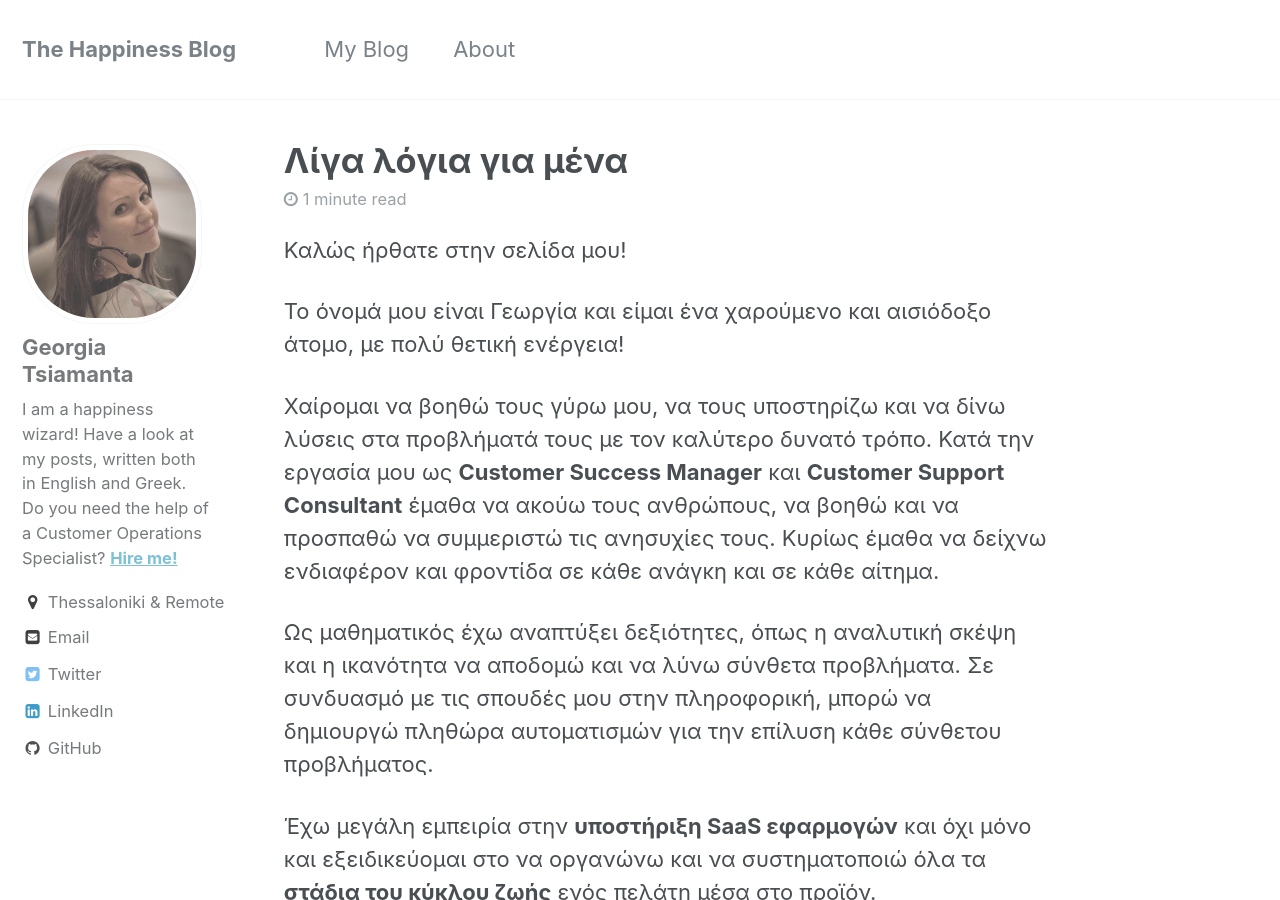
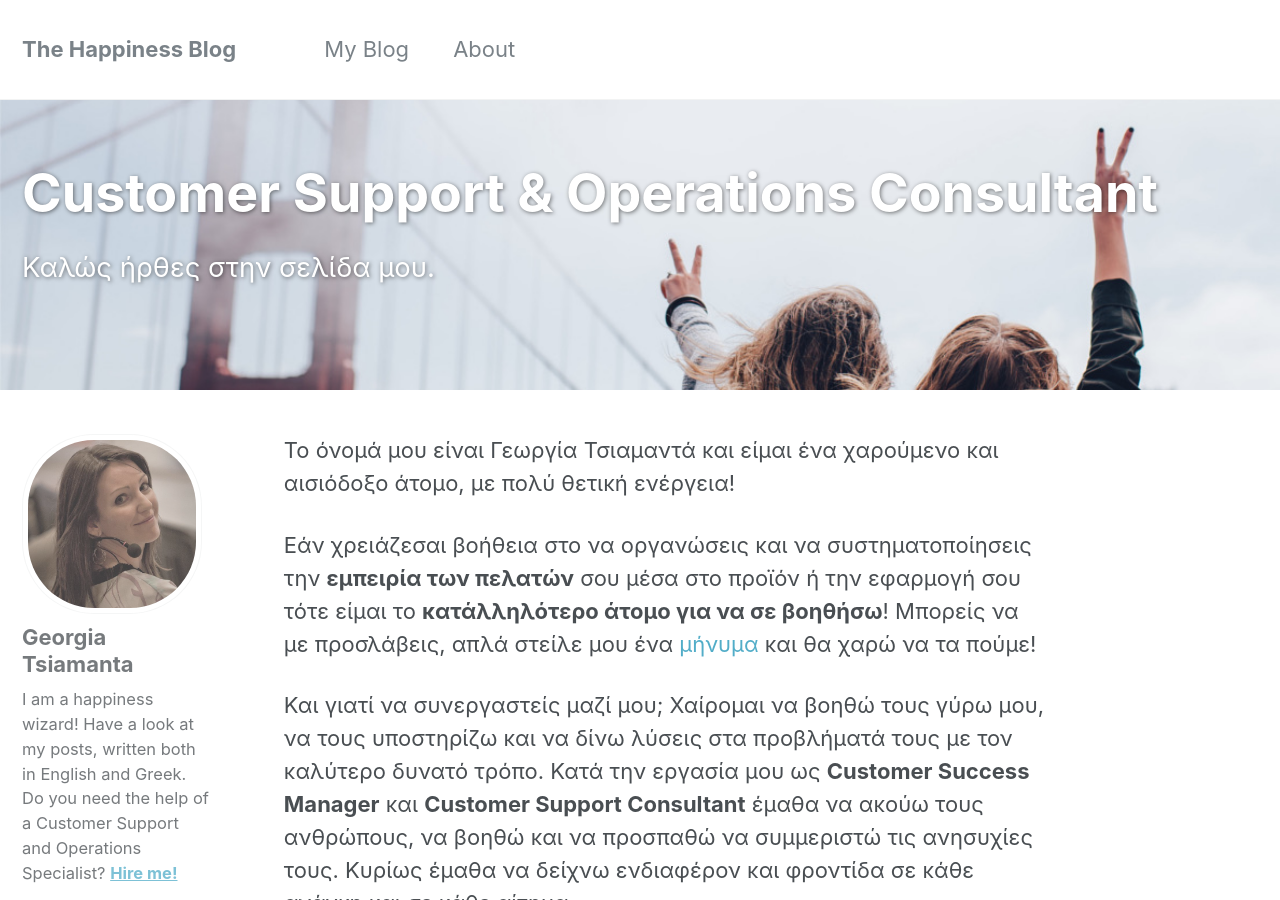
Before and after one commit to georgiats/georgiats.github.io, a Jekyll site: the page built from _posts/2017-06-15-about-me-greek.md, in a window 1280 px wide and 900 px high. Built offline with Jekyll 4.4.1, drawn with Linux system fonts in a browser that asks for light colours.

Commit message:
change titles

```diff
--- a/_config.yml
+++ b/_config.yml
@@ -80,7 +80,7 @@ analytics:
 author:
   name             : "Georgia Tsiamanta"
   avatar           : "/assets/images/devitme.jpg"
-  bio              : "I am a happiness wizard! \n Have a look at my posts, written both in English and Greek. <br> Do you need the help of a Customer Operations Specialist?  <b><a href=\"mailto:georgia.tsiamanta@gmail.com\">Hire me!</a></b>"
+  bio              : "I am a happiness wizard! \n Have a look at my posts, written both in English and Greek. <br> Do you need the help of a Customer Support and Operations Specialist?  <b><a href=\"mailto:georgia.tsiamanta@gmail.com\">Hire me!</a></b>"
   location         : "Thessaloniki & Remote"
   email            : "georgia.tsiamanta@gmail.com"
   uri              :
--- a/_posts/2017-06-15-about-me-greek.md
+++ b/_posts/2017-06-15-about-me-greek.md
@@ -1,18 +1,22 @@
 ---
-title: "Λίγα λόγια για μένα"
+title: "Customer Support & Operations Consultant"
 categories:
   - Greek
+excerpt: "Καλώς ήρθες στην σελίδα μου."
+
+header:
+  overlay_color: "#5e616c"
+  overlay_image: /assets/images/featured_image.jpg
 ---
 
 
-Καλώς ήρθατε στην σελίδα μου!
+Το όνομά μου είναι Γεωργία Τσιαμαντά και είμαι ένα χαρούμενο και αισιόδοξο άτομο, με πολύ θετική ενέργεια!
 
-Το όνομά μου είναι Γεωργία και είμαι ένα χαρούμενο και αισιόδοξο άτομο, με πολύ θετική ενέργεια!
+Εάν χρειάζεσαι βοήθεια στο να οργανώσεις και να συστηματοποίησεις την **εμπειρία των πελατών** σου μέσα στο προϊόν ή την εφαρμογή σου τότε είμαι το **κατάλληλότερο άτομο για να σε βοηθήσω**! Μπορείς να με προσλάβεις, απλά στείλε μου ένα [μήνυμα](mailto:georgia.tsiamanta@gmail.com) και θα χαρώ να τα πούμε!
 
-Χαίρομαι να βοηθώ τους γύρω μου, να τους υποστηρίζω και να δίνω λύσεις στα προβλήματά τους με τον καλύτερο δυνατό τρόπο. Κατά την εργασία μου ως **Customer Success Manager** και **Customer Support Consultant** έμαθα να ακούω τους ανθρώπους, να βοηθώ και να προσπαθώ να συμμεριστώ τις ανησυχίες τους. Κυρίως έμαθα να δείχνω ενδιαφέρον και φροντίδα σε κάθε ανάγκη και σε κάθε αίτημα.
+Και γιατί να συνεργαστείς μαζί μου; Χαίρομαι να βοηθώ τους γύρω μου, να τους υποστηρίζω και να δίνω λύσεις στα προβλήματά τους με τον καλύτερο δυνατό τρόπο. Κατά την εργασία μου ως **Customer Success Manager** και **Customer Support Consultant** έμαθα να ακούω τους ανθρώπους, να βοηθώ και να προσπαθώ να συμμεριστώ τις ανησυχίες τους. Κυρίως έμαθα να δείχνω ενδιαφέρον και φροντίδα σε κάθε ανάγκη και σε κάθε αίτημα.
 
 Ως μαθηματικός έχω αναπτύξει δεξιότητες, όπως η αναλυτική σκέψη και η ικανότητα να αποδομώ και να λύνω σύνθετα προβλήματα. Σε συνδυασμό με τις σπουδές μου στην πληροφορική, μπορώ να δημιουργώ πληθώρα αυτοματισμών για την επίλυση κάθε σύνθετου προβλήματος.
-
 
 Έχω μεγάλη εμπειρία στην **υποστήριξη SaaS εφαρμογών** και όχι μόνο και εξειδικεύομαι στο να οργανώνω και να συστηματοποιώ όλα τα **στάδια του κύκλου ζωής** ενός πελάτη μέσα στο προϊόν.
 
```
Also changed, not shown: index.md (+3 -4 lines).
